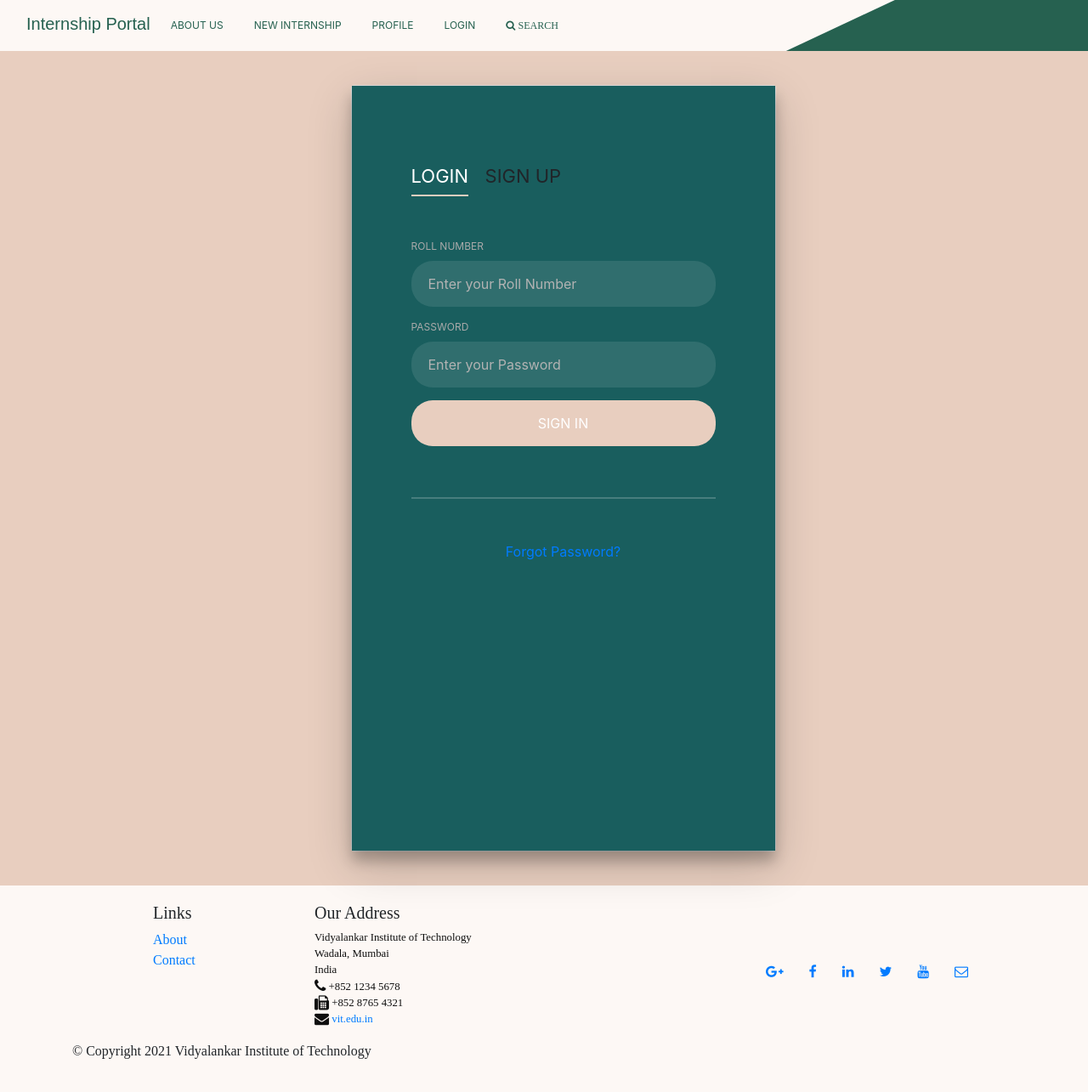
After one commit to riya-ingale/InternshipPortal, a Python web app: template templates/login.html in a window 1280 px wide. The commit adds this page. Shown: the whole page at 85% size. Run offline with Jinja, Linux system fonts and the light colour scheme; the template is opened without the code that fills it, so the values that code supplies are empty; some libraries are stand-ins or nearby versions; some web fonts are replaced.

Commit message:
signup-login page

```diff
--- /dev/null
+++ b/static/css/login.css
@@ -0,0 +1,202 @@
+body {
+  margin: 0;
+  color: #6a6f8c;
+  background: #c8c8c8;
+  font: 600 16px/18px "Open Sans", sans-serif;
+}
+
+.login-box {
+  width: 100%;
+  margin: auto;
+  max-width: 525px;
+  min-height: 900px;
+  position: relative;
+  /* background: url(https://images.unsplash.com/photo-1507208773393-40d9fc670acf?ixlib=rb-1.2.1&ixid=eyJhcHBfaWQiOjEyMDd9&auto=format&fit=crop&w=1268&q=80) no-repeat center; */
+  box-shadow: 0 12px 15px 0 rgba(0, 0, 0, 0.24),
+    0 17px 50px 0 rgba(0, 0, 0, 0.19);
+}
+
+.login-snip {
+  width: 100%;
+  height: 100%;
+  position: absolute;
+  padding: 90px 70px 50px 70px;
+  background: rgba(0, 77, 77, 0.9);
+}
+
+.login-snip .login,
+.login-snip .sign-up-form {
+  top: 0;
+  left: 0;
+  right: 0;
+  bottom: 0;
+  position: absolute;
+  transform: rotateY(180deg);
+  backface-visibility: hidden;
+  transition: all 0.4s linear;
+}
+
+.login-snip .sign-in,
+.login-snip .sign-up,
+.login-space .group .check {
+  display: none;
+}
+
+.login-snip .tab,
+.login-space .group .label,
+.login-space .group .button {
+  text-transform: uppercase;
+}
+
+.login-snip .tab {
+  font-size: 22px;
+  margin-right: 15px;
+  padding-bottom: 5px;
+  margin: 0 15px 10px 0;
+  display: inline-block;
+  border-bottom: 2px solid transparent;
+}
+
+.login-snip .sign-in:checked + .tab,
+.login-snip .sign-up:checked + .tab {
+  color: #fff;
+  border-color: #E8CEBF;
+}
+
+.login-space {
+  min-height: 345px;
+  position: relative;
+  perspective: 1000px;
+  transform-style: preserve-3d;
+}
+
+.login-space .group {
+  margin-bottom: 15px;
+}
+
+.login-space .group .label,
+.login-space .group .input,
+.login-space .group .button {
+  width: 100%;
+  color: #fff;
+  display: block;
+}
+
+.login-space .group .input,
+.login-space .group .button {
+  border: none;
+  padding: 15px 20px;
+  border-radius: 25px;
+  background: rgba(255, 255, 255, 0.1);
+}
+
+.login-space .group input[data-type="password"] {
+  text-security: circle;
+  -webkit-text-security: circle;
+}
+
+.login-space .group .label {
+  color: #aaa;
+  font-size: 12px;
+}
+
+.login-space .group .button {
+  background: #E8CEBF;
+}
+
+.login-space .group label .icon {
+  width: 15px;
+  height: 15px;
+  border-radius: 2px;
+  position: relative;
+  display: inline-block;
+  background: rgba(255, 255, 255, 0.1);
+}
+
+.login-space .group label .icon:before,
+.login-space .group label .icon:after {
+  content: "";
+  width: 10px;
+  height: 2px;
+  background: #fff;
+  position: absolute;
+  transition: all 0.2s ease-in-out 0s;
+}
+
+.login-space .group label .icon:before {
+  left: 3px;
+  width: 5px;
+  bottom: 6px;
+  transform: scale(0) rotate(0);
+}
+
+.login-space .group label .icon:after {
+  top: 6px;
+  right: 0;
+  transform: scale(0) rotate(0);
+}
+
+.login-space .group .check:checked + label {
+  color: #fff;
+}
+
+.login-space .group .check:checked + label .icon {
+  background: #E8CEBF;
+}
+
+.login-space .group .check:checked + label .icon:before {
+  transform: scale(1) rotate(45deg);
+}
+
+.login-space .group .check:checked + label .icon:after {
+  transform: scale(1) rotate(-45deg);
+}
+
+.login-snip .sign-in:checked + .tab + .sign-up + .tab + .login-space .login {
+  transform: rotate(0);
+}
+
+.login-snip .sign-up:checked + .tab + .login-space .sign-up-form {
+  transform: rotate(0);
+}
+
+*,
+:after,
+:before {
+  box-sizing: border-box;
+}
+
+.clearfix:after,
+.clearfix:before {
+  content: "";
+  display: table;
+}
+
+.clearfix:after {
+  clear: both;
+  display: block;
+}
+
+a {
+  color: inherit;
+  text-decoration: none;
+}
+
+.hr {
+  height: 2px;
+  margin: 60px 0 50px 0;
+  background: rgba(255, 255, 255, 0.2);
+}
+
+.foot {
+  text-align: center;
+}
+
+.card {
+  width: 500px;
+  left: 100px;
+}
+
+::placeholder {
+  color: #b3b3b3;
+}
--- a/static/css/styles.css
+++ b/static/css/styles.css
@@ -1,14 +1,28 @@
+/* Makeup Tan: #DDAF94
+
+Blush: #E8CEBF
+
+Complimentary Green: #266150
+
+Dark Highlight: #4F4846
+
+Lightly Off White: #FDF8F5 */
+
 @import url("https://fonts.googleapis.com/css2?family=Allerta+Stencil&display=swap");
 
+html {
+  background-color: #e8cebf !important;
+}
+
 body {
-  background-color: #eee;
+  background-color: #e8cebf;
 }
 
 .navbar-nav > li > a {
   text-transform: uppercase;
   font-size: 12px;
   margin-right: 20px;
-  color: #fff;
+  color: #266150;
 }
 
 .navbar-toggler {
@@ -20,20 +34,20 @@ body {
 }
 
 .nav-link {
-  color: #fff !important;
+  color: #266150 !important;
 }
 
 .wrap {
   width: 100%;
   position: absolute;
   height: 100%;
-  background-color: #9daaf2;
+  background-color: #266150;
   clip-path: polygon(81% 0, 100% 0, 100% 50%, 100% 100%, 71% 100%);
   transition: 1s all;
 }
 
 .navbar-brand {
-  color: #fff;
+  color: #266150;
   font-family: "Allerta Stencil", sans-serif;
   margin-bottom: 4px;
   font-size: 27px;
@@ -44,14 +58,28 @@ body {
 }
 
 .navbar-brand:hover {
-  color: #fff;
+  color: #266150;
 }
 
 .navbar-red {
-  background-color: #1a2238;
-  color: #fff;
+  background-color: #fdf8f5;
+  color: #266150;
 }
 
 .all-show {
   z-index: 10;
 }
+
+.footer {
+  font-family: "Poppins-Regular";
+  background-color: #FDF8F5;
+  margin: 0px auto;
+  padding: 20px 0px 20px 0px;
+}
+
+address {
+  font-size: 80%;
+  font-weight: 200;
+  margin: 0px;
+  color: #0f0f0f;
+}
--- /dev/null
+++ b/templates/login.html
@@ -0,0 +1,259 @@
+<!DOCTYPE html>
+<html lang="en">
+  <head>
+    <meta charset="UTF-8" />
+    <meta http-equiv="X-UA-Compatible" content="IE=edge" />
+    <meta name="viewport" content="width=device-width, initial-scale=1.0" />
+    <link rel="stylesheet" href="../static/css/styles.css" />
+    <link rel="stylesheet" href="../static/css/login.css" />
+    <link
+      rel="stylesheet"
+      href="https://cdnjs.cloudflare.com/ajax/libs/font-awesome/4.7.0/css/font-awesome.min.css"
+    />
+    <link
+      rel="stylesheet"
+      href="https://maxcdn.bootstrapcdn.com/bootstrap/4.0.0/css/bootstrap.min.css"
+    />
+    <title>Internship Portal</title>
+  </head>
+  <body style="background-color: #e8cebf">
+    <nav class="navbar navbar-expand-lg navbar-red navbar-dark">
+      <div class="wrap"></div>
+      <div class="container-fluid all-show">
+        <a class="navbar-brand" href="#" style="color: #266150"
+          >Internship Portal</a
+        >
+        <button
+          class="navbar-toggler"
+          type="button"
+          data-toggle="collapse"
+          data-target="#navbarSupportedContent"
+          aria-controls="navbarSupportedContent"
+          aria-expanded="false"
+          aria-label="Toggle navigation"
+        >
+          <span class="navbar-toggler-icon"></span>
+        </button>
+        <div class="collapse navbar-collapse" id="navbarSupportedContent">
+          <ul class="navbar-nav mr-auto mb-2 mb-lg-0">
+            <li class="nav-item">
+              <a class="nav-link" href="index.html">About us</a>
+            </li>
+            <li class="nav-item">
+              <a class="nav-link" href="newinternship.html">New Internship</a>
+            </li>
+            <li class="nav-item"><a class="nav-link" href="#">Profile</a></li>
+            <li class="nav-item">
+              <a class="nav-link active" aria-current="page" href="#">Login</a>
+            </li>
+            <li class="nav-item">
+              <a class="nav-link" href="#"
+                ><i class="fa fa-search"> Search</i></a
+              >
+            </li>
+          </ul>
+        </div>
+      </div>
+    </nav>
+
+    <p><br /></p>
+
+    <div class="row">
+      <div class="col-md-6 mx-auto p-0">
+        <div class="card">
+          <div class="login-box">
+            <div class="login-snip">
+              <input
+                id="tab-1"
+                type="radio"
+                name="tab"
+                class="sign-in"
+                checked
+              /><label for="tab-1" class="tab">Login</label>
+              <input id="tab-2" type="radio" name="tab" class="sign-up" /><label
+                for="tab-2"
+                class="tab"
+                >Sign Up</label
+              >
+              <div class="login-space">
+                <div class="login">
+                  <form method="POST">
+                    <p>
+                      <br>
+                    </p>
+                    <div class="group">
+                      <label for="login-rollno" class="label"
+                        >Roll Number</label
+                      >
+                      <input id="login-rollno" type="text" class="input"
+                      placeholder="Enter your Roll Number" />
+                    </div>
+                    <div class="group">
+                      <label for="login-pass" class="label">Password</label>
+                      <input
+                        id="login-pass"
+                        type="password"
+                        class="input"
+                        data-type="password"
+                        placeholder="Enter your Password"
+                      />
+                    </div>
+
+                    <div class="group">
+                      <input
+                        type="submit"
+                        class="button"
+                        formaction="#"
+                        value="Sign In"
+                      />
+                    </div>
+                    <div class="hr"></div>
+                    <div class="foot"><a href="#">Forgot Password?</a></div>
+                  </form>
+                </div>
+
+                <div class="sign-up-form">
+                  <form method="POST">
+                    <div class="group">
+                      <label for="rollno" class="label">Roll Number</label>
+                      <input
+                        id="rollno"
+                        type="text"
+                        class="input"
+                        placeholder="Enter your Roll Number"
+                      />
+                    </div>
+                    <div class="group">
+                      <label for="pass" class="label">Password</label>
+                      <input
+                        id="pass"
+                        type="password"
+                        class="input"
+                        data-type="password"
+                        placeholder="Create your password"
+                      />
+                    </div>
+                    <div class="group">
+                      <label for="cpass" class="label">Confirm Password</label>
+                      <input
+                        id="cpass"
+                        type="password"
+                        class="input"
+                        data-type="password"
+                        placeholder="Confirm your password"
+                      />
+                    </div>
+                    <div class="group">
+                      <label for="email" class="label">Email Address</label>
+                      <input
+                        id="email"
+                        type="text"
+                        class="input"
+                        placeholder="Enter your Email address"
+                      />
+                    </div>
+
+                    <div class="group">
+                      <label for="branch" class="label">Branch</label>
+                      <input
+                        id="branch"
+                        type="text"
+                        class="input"
+                        placeholder="Enter your Branch"
+                      />
+                    </div>
+
+                    <div class="group">
+                      <label for="div" class="label">Division</label>
+                      <input
+                        id="div"
+                        type="text"
+                        class="input"
+                        placeholder="Enter your Division"
+                      />
+                    </div>
+
+                    <div class="group">
+                      <input
+                        style="color: #4f4846"
+                        type="submit"
+                        class="button"
+                        formaction="#"
+                        value="Sign Up"
+                      />
+                    </div>
+                    <div class="hr"></div>
+                  </form>
+                </div>
+              </div>
+            </div>
+          </div>
+        </div>
+      </div>
+    </div>
+    <p>
+      <br>
+    </p>
+
+    <footer class = "footer">
+      <div class = "container">
+          <div class = "row">
+              <div class="col-4 offset-1 col-sm-2">
+                  <h5>Links</h5>
+                  <ul class= "list-unstyled">
+                      <li><a href="./aboutus.html">About</a></li>
+                      <li><a href="./contactus.html">Contact</a></li>
+                  </ul>
+              </div>
+              <div class="col-7 col-sm-5">
+                  <h5>Our Address</h5>
+                  <address>
+                Vidyalankar Institute of Technology<br>
+                Wadala, Mumbai<br>
+                India<br>
+                <i class="fa fa-phone fa-lg"></i>  +852 1234 5678<br>
+                    <i class="fa fa-fax fa-lg"></i>  +852 8765 4321<br>
+                    <i class="fa fa-envelope fa-lg"></i>
+                    <a href="https://vit.edu.in/">vit.edu.in</a>
+             </address>
+              </div>
+
+              <div  class="col-12 col-sm-4 align-self-center">
+                  <div class="text-center">
+                      <a class="btn btn-social-icon btn-google" href="http://google.com/+"><i class="fa fa-google-plus"></i></a>
+                      <a class="btn btn-social-icon btn-facebook" href="http://www.facebook.com/profile.php?id="><i class="fa fa-facebook"></i></a>
+                      <a class="btn btn-social-icon btn-linkedin" href="http://www.linkedin.com/in/"><i class="fa fa-linkedin"></i></a>
+                      <a class="btn btn-social-icon btn-twitter" href="http://twitter.com/"><i class="fa fa-twitter"></i></a>
+                      <a class="btn btn-social-icon btn-google" href="http://youtube.com/"><i class="fa fa-youtube"></i></a>
+                      <a class="btn btn-social-icon" href="mailto:"><i class="fa fa-envelope-o"></i></a>
+                  </div>
+
+              </div>
+         </div>
+
+         <div class = "row justify-content-center">
+              <div class = "col-12">
+                  <p>© Copyright 2021 Vidyalankar Institute of Technology</p>
+              </div>
+         </div>
+
+      </div>
+  </footer>
+
+    <script
+      src="https://code.jquery.com/jquery-3.2.1.slim.min.js"
+      integrity="sha384-KJ3o2DKtIkvYIK3UENzmM7KCkRr/rE9/Qpg6aAZGJwFDMVNA/GpGFF93hXpG5KkN"
+      crossorigin="anonymous"
+    ></script>
+    <script
+      src="https://cdnjs.cloudflare.com/ajax/libs/popper.js/1.12.9/umd/popper.min.js"
+      integrity="sha384-ApNbgh9B+Y1QKtv3Rn7W3mgPxhU9K/ScQsAP7hUibX39j7fakFPskvXusvfa0b4Q"
+      crossorigin="anonymous"
+    ></script>
+    <script
+      src="https://maxcdn.bootstrapcdn.com/bootstrap/4.0.0/js/bootstrap.min.js"
+      integrity="sha384-JZR6Spejh4U02d8jOt6vLEHfe/JQGiRRSQQxSfFWpi1MquVdAyjUar5+76PVCmYl"
+      crossorigin="anonymous"
+    ></script>
+  </body>
+</html>
```
Also changed, not shown: static/css/newinternship.css (+3 -4 lines), templates/index.html (+7 -3 lines), templates/newinternship.html (+56 -5 lines).
